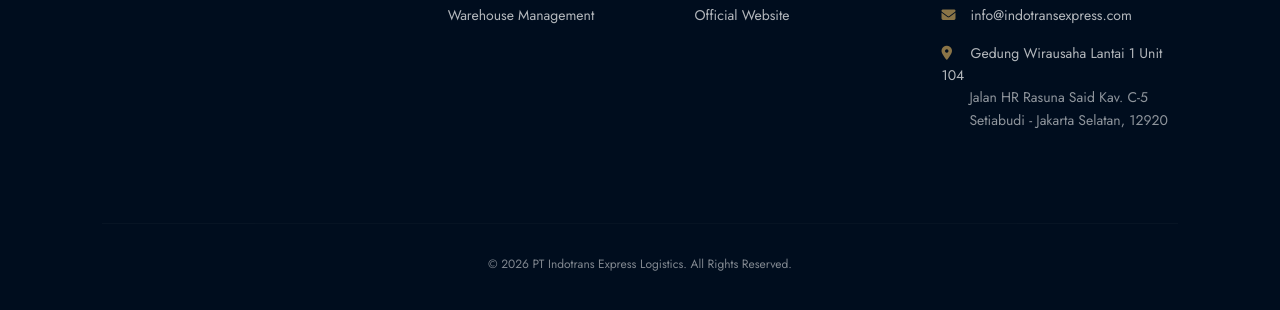
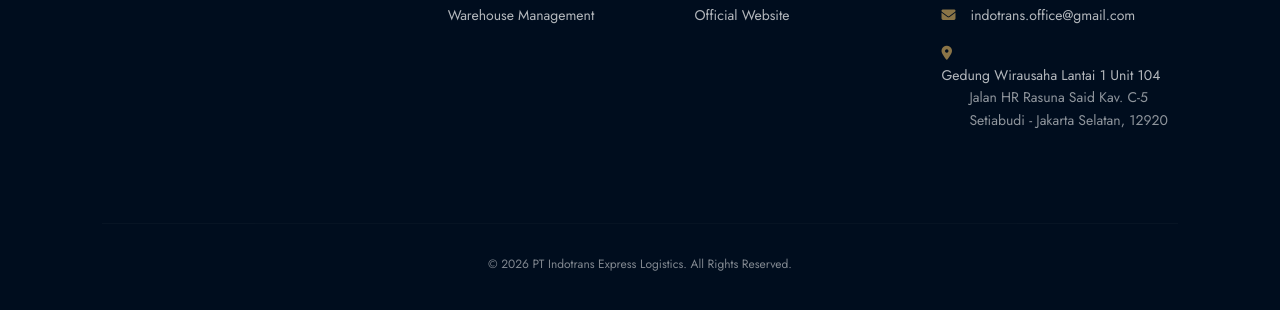
Before and after one commit to SmittyWerbenn/indotrans, a plain HTML site: page index.html in a window 1280 px wide. Shown: the part 2583-2893 px from the top of the page. Drawn offline with nearby package versions, Linux system fonts and the light colour scheme; a web font is replaced by a local one.

Commit message:
Update index.html

```diff
--- a/index.html
+++ b/index.html
@@ -258,10 +258,10 @@
                 <h4>Contact Us</h4>
                 <p><i class="fab fa-whatsapp"></i> +62 812 9997 8937</p>
                 <p><i class="fas fa-phone-alt"></i> 021 - 5099 6969 Ext 1318</p>
-                <p><i class="fas fa-envelope"></i> info@indotransexpress.com</p>
+                <p><i class="fas fa-envelope"></i> indotrans.office@gmail.com</p>
                 <p style="margin-top: 15px;">
                     <i class="fas fa-map-marker-alt"></i>
-                    Gedung Wirausaha Lantai 1 Unit 104<br>
+                    <span style="white-space: nowrap; display: inline-block;">Gedung Wirausaha Lantai 1 Unit 104</span><br>
                     <span style="padding-left: 28px; display: inline-block; opacity: 0.8;">
                         Jalan HR Rasuna Said Kav. C-5<br>
                         Setiabudi - Jakarta Selatan, 12920
@@ -276,7 +276,6 @@
 
     <script src="https://unpkg.com/aos@2.3.1/dist/aos.js"></script>
     <script>
-        // Inisialisasi AOS
         AOS.init({ duration: 1000, once: true });
 
         const nav = document.getElementById('navbar');
@@ -284,20 +283,17 @@
         const navList = document.getElementById('nav-list');
         const navLinks = document.querySelectorAll('.nav-links a');
 
-        // Scroll effect untuk navbar
         window.addEventListener('scroll', () => {
             if (window.scrollY > 50) nav.classList.add('scrolled');
             else nav.classList.remove('scrolled');
         });
 
-        // Toggle menu buka/tutup
         menuToggle.addEventListener('click', () => {
             navList.classList.toggle('active');
             menuToggle.querySelector('i').classList.toggle('fa-bars');
             menuToggle.querySelector('i').classList.toggle('fa-times');
         });
 
-        // Script untuk menghilangkan menu dropdown saat link diklik (khusus mobile)
         navLinks.forEach(link => {
             link.addEventListener('click', () => {
                 if (navList.classList.contains('active')) {
```
